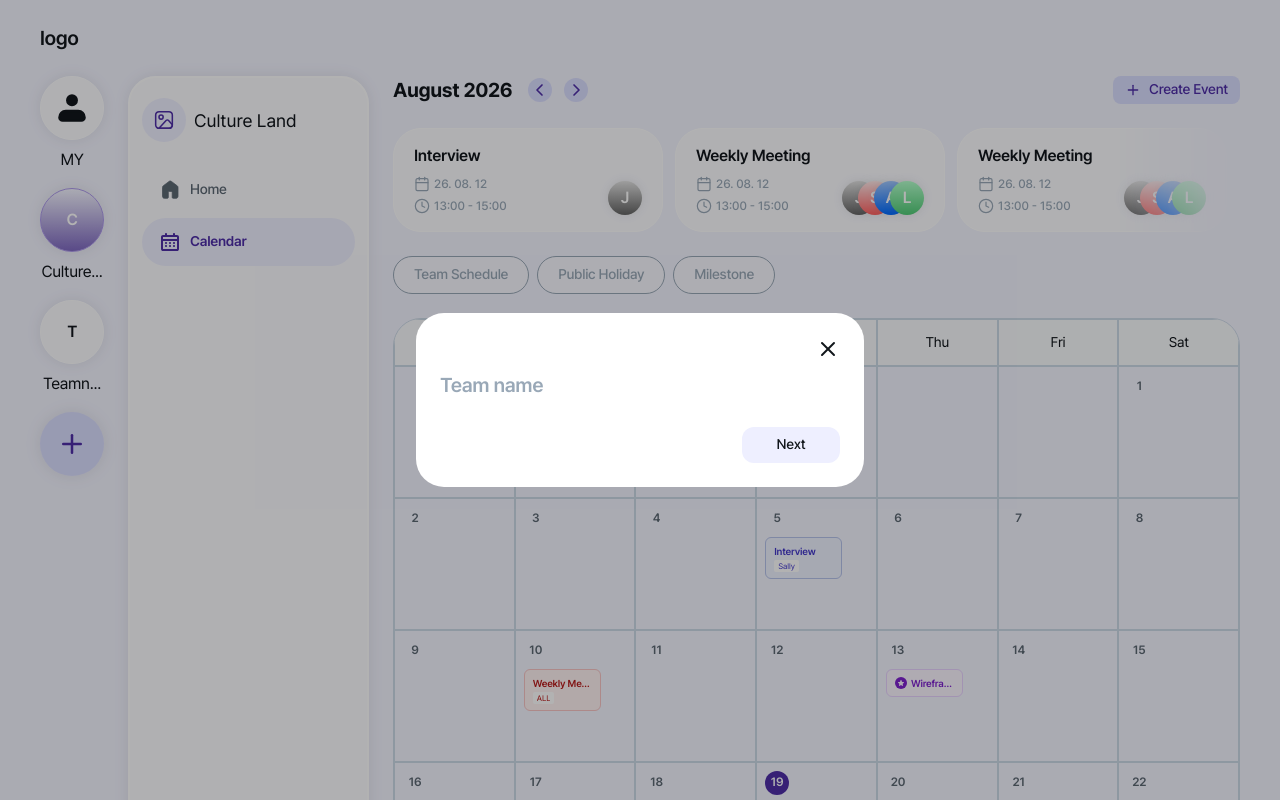
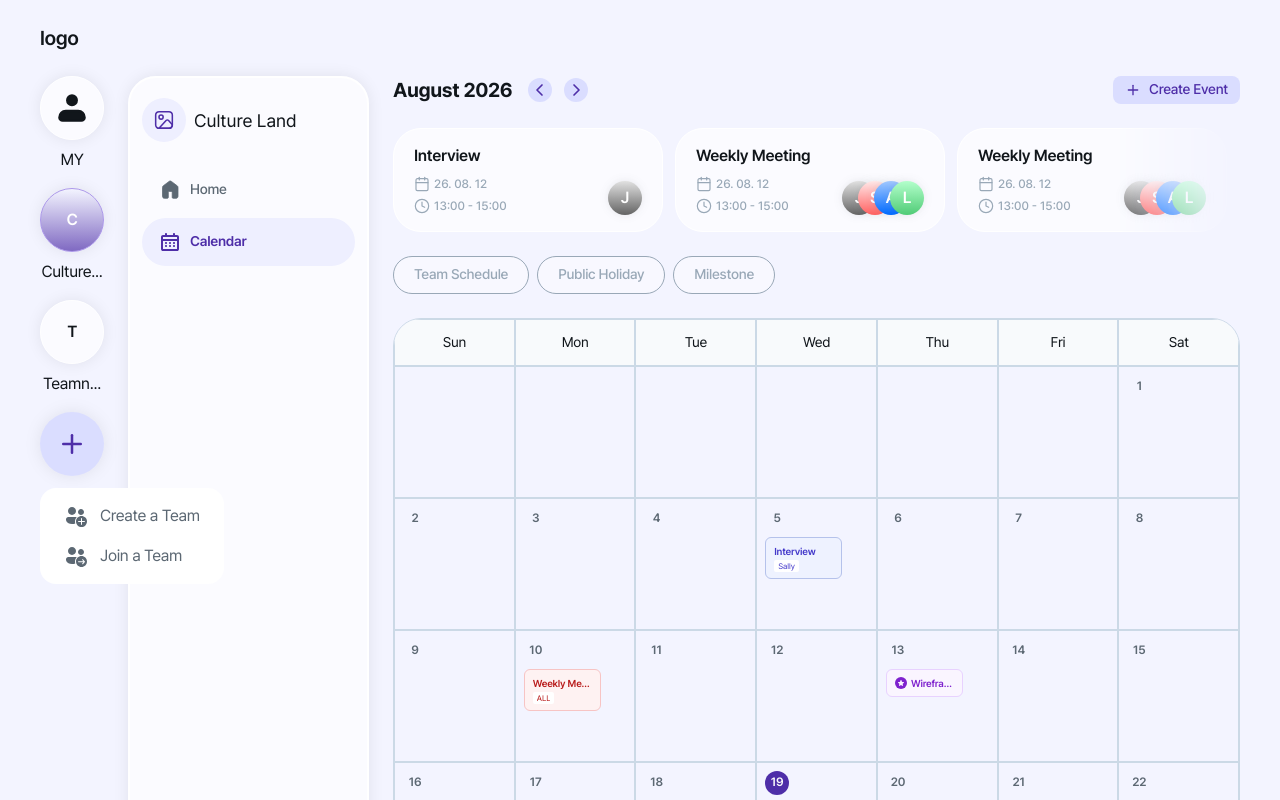
Before and after one commit to likelion-hackathon-cotempo/frontend, a React (Vite) app: page /main/calendar in a window 1280 px wide. Both pictures are taken after a click on the button 72 px from the left and 444 px from the top of the page. Shown: the top 800 px of the page. Built offline with nearby package versions, Linux system fonts and the light colour scheme; no server answers.

Commit message:
[FEAT] 팀 참여/생성 선택 모달 연동 및 팀 생성 모달 수정

```diff
--- a/src/components/home/HomeLayout.jsx
+++ b/src/components/home/HomeLayout.jsx
@@ -6,6 +6,7 @@ import CalendarPage from "./calendar/CalendarPage.jsx";
 import SidePanel from "./side-panel/SidePanel.jsx";
 import AddTeamModal from "../modal/AddTeamModal.jsx";
 import JoinTeamModal from "../modal/JoinTeamModal.jsx";
+import TeamActionMenu from "../modal/TeamActionMenu.jsx";
 
 const MOCK_CONTEXTS = [
   { id: "me", type: "me", label: "MY" },
@@ -27,8 +28,10 @@ const MOCK_CONTEXTS = [
 
 function HomeLayout({ page = "home" }) {
   const [activeId, setActiveId] = useState("team-1");
+  const [isTeamActionMenuOpen, setIsTeamActionMenuOpen] = useState(false);
   const [isAddTeamModalOpen, setIsAddTeamModalOpen] = useState(false);
   const [isJoinTeamModalOpen, setIsJoinTeamModalOpen] = useState(false);
+  const [joinTeamModalVariant, setJoinTeamModalVariant] = useState("input");
 
   const activeContext = MOCK_CONTEXTS.find((ctx) => ctx.id === activeId);
   const teams = MOCK_CONTEXTS.filter((ctx) => ctx.type === "team").map((ctx) => ({
@@ -40,12 +43,28 @@ function HomeLayout({ page = "home" }) {
     <div className="flex min-h-screen flex-col gap-6 bg-[#f3f4ff] px-10 py-6">
       <span className="text-title1 text-gray-900">logo</span>
       <div className="flex flex-1 items-stretch gap-6">
-        <IconRail
-          contexts={MOCK_CONTEXTS}
-          activeId={activeId}
-          onSelect={setActiveId}
-          onAddTeam={() => setIsAddTeamModalOpen(true)}
-        />
+        <div className="relative h-fit shrink-0">
+          <IconRail
+            contexts={MOCK_CONTEXTS}
+            activeId={activeId}
+            onSelect={setActiveId}
+            onAddTeam={() => setIsTeamActionMenuOpen((isOpen) => !isOpen)}
+          />
+          <div className="absolute left-0 top-full z-10 mt-3 w-max">
+            <TeamActionMenu
+              isOpen={isTeamActionMenuOpen}
+              onCreate={() => {
+                setIsTeamActionMenuOpen(false);
+                setIsAddTeamModalOpen(true);
+              }}
+              onJoin={() => {
+                setIsTeamActionMenuOpen(false);
+                setJoinTeamModalVariant("input");
+                setIsJoinTeamModalOpen(true);
+              }}
+            />
+          </div>
+        </div>
         <SubSideNav
           context={activeContext.type}
           teamName={activeContext.type === "me" ? "MY" : activeContext.teamName}
@@ -71,12 +90,13 @@ function HomeLayout({ page = "home" }) {
         onClose={() => setIsAddTeamModalOpen(false)}
         onSubmit={() => {
           setIsAddTeamModalOpen(false);
+          setJoinTeamModalVariant("share");
           setIsJoinTeamModalOpen(true);
         }}
       />
       <JoinTeamModal
         isOpen={isJoinTeamModalOpen}
-        variant="share"
+        variant={joinTeamModalVariant}
         onClose={() => setIsJoinTeamModalOpen(false)}
       />
     </div>
--- /dev/null
+++ b/src/components/modal/TeamActionMenu.jsx
@@ -0,0 +1,29 @@
+import createTeamIcon from "../../assets/icons/create-team.svg";
+import joinTeamIcon from "../../assets/icons/join-team.svg";
+
+function TeamActionMenu({ isOpen, onCreate, onJoin }) {
+  if (!isOpen) return null;
+
+  return (
+    <div className="inline-flex flex-col gap-2 rounded-16 bg-white p-3">
+      <button
+        type="button"
+        onClick={onCreate}
+        className="flex cursor-pointer items-center gap-3 whitespace-nowrap px-3 py-1 text-body1 text-gray-700"
+      >
+        <img src={createTeamIcon} alt="" className="size-6" />
+        Create a Team
+      </button>
+      <button
+        type="button"
+        onClick={onJoin}
+        className="flex cursor-pointer items-center gap-3 whitespace-nowrap px-3 py-1 text-body1 text-gray-700"
+      >
+        <img src={joinTeamIcon} alt="" className="size-6" />
+        Join a Team
+      </button>
+    </div>
+  );
+}
+
+export default TeamActionMenu;
```
Also changed, not shown: src/assets/icons/create-team.svg (added), src/assets/icons/join-team.svg (added).
